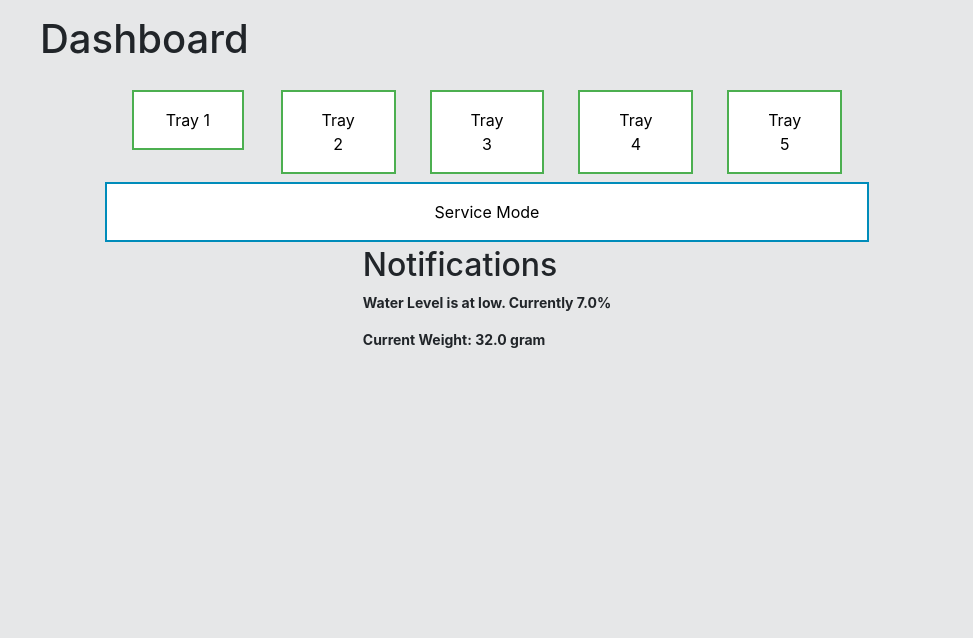
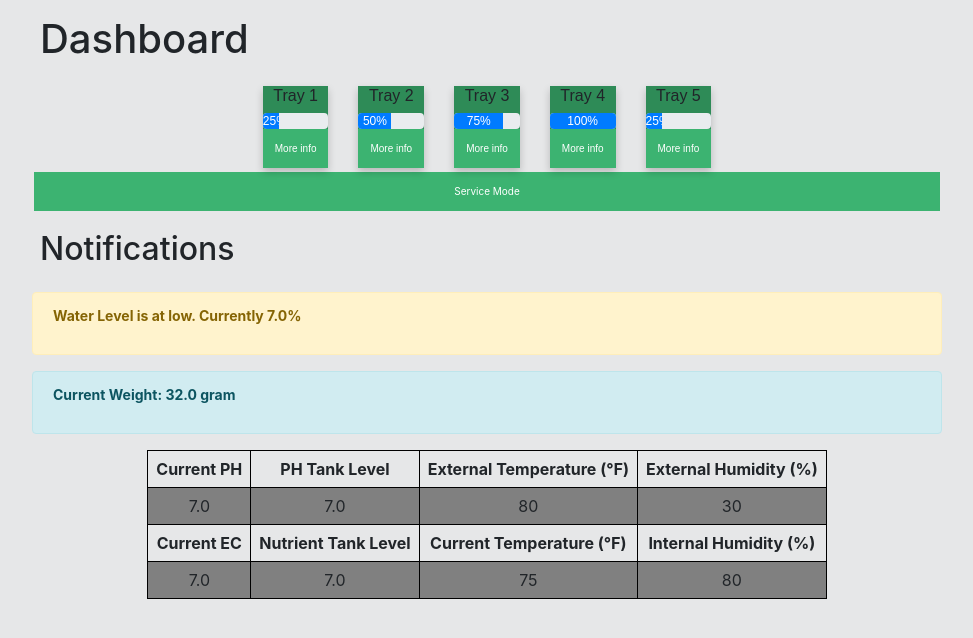
Before and after one commit to Dkenner1/Atomgreens, a Flask app: page / in a window 1280 px wide. Shown: the top 638 px of the page, without its empty margins (153-1126 px from the left). Run offline with Flask 2, Linux system fonts and the light colour scheme; data comes from the database, SQL or seed files in the repository; some libraries are stand-ins or nearby versions.

Commit message:
Implemented all UI template elements to index page

```diff
--- a/AtomgreensUI/static/css/style.css
+++ b/AtomgreensUI/static/css/style.css
@@ -3,23 +3,11 @@
   color: white;
   padding: 16px 32px;
   text-align: center;
-  text-decoration: none;
   display: inline-block;
   font-size: 16px;
   margin: 4px 2px;
   transition-duration: 0.4s;
   cursor: pointer;
-}
-
-.button1 {
-  background-color: white;
-  color: black;
-  border: 2px solid #4CAF50;
-}
-
-.button1:hover {
-  background-color: #4CAF50;
-  color: white;
 }
 
 .button2 {
@@ -70,6 +58,47 @@
     padding-left:  10px;
 }
 
-.tray-box {
+.fullCard {
+  box-shadow: 0 4px 8px 0 rgba(0, 0, 0, 0.2);
+  max-width: 300px;
+  margin: auto;
+  text-align: center;
+  font-family: arial;
+}
 
+.cardContent {
+    background-color: seagreen;
+    font-size: 20px;
 }
+
+.cardButton {
+  border: none;
+  outline: 0;
+  padding: 12px;
+  color: white;
+  background-color: mediumseagreen;
+  text-align: center;
+  cursor: pointer;
+  width: 100%;
+  font-size: 10px
+}
+
+.cardButton:hover {
+  opacity: 0.7;
+}
+
+.table {
+  border-collapse: collapse;
+  width: 100%;
+  align-content: center;
+}
+
+td, th {
+  border: 1px solid black;
+  text-align: center;
+  padding: 8px;
+}
+
+tr:nth-child(even) {
+  background-color: gray;
+}
--- a/AtomgreensUI/templates/base.html
+++ b/AtomgreensUI/templates/base.html
@@ -4,6 +4,8 @@
     <link href="/static/css/dashboard.css" rel="stylesheet">
     <link href="/static/css/style.css" rel="stylesheet">
     <link href="/static/js/ChartJS/Chart.css" rel="stylesheet">
+    <link rel="stylesheet" type="text/css" href="loading-bar.css"/>
+
     <title></title>
     {% block headInfo %} {% endblock %}
 </head>
@@ -12,7 +14,7 @@
 body {
   background-color: #e6e7e8;
   background-attachment: fixed;
-    background-position: right top;
+  background-position: right top;
   background-size: cover;
 }
 </style>
@@ -22,10 +24,10 @@ body {
 {% block content %}
 {% endblock %}
 
-
 </body>
 </html>
 {% block script %}
+
 {% endblock %}
 {% block additional %}
 {% endblock %}
--- a/AtomgreensUI/templates/index.html
+++ b/AtomgreensUI/templates/index.html
@@ -9,56 +9,152 @@
 		</div>
 
 		 <!-- Main content -->
-		<section>
+		<section id="trayButtons">
 			<div class="container-fluid">
 				<div class="d-flex justify-content-center">
 					<div class="row">
 						<div class="col">
-							<button class="button button1" onclick="document.location='trayinfo/1'">Tray 1</button>
+							<div class="fullCard">
+								<div class="cardContent">
+									<div class="cardInfo">
+								  		<h6>Tray 1</h6>
+										<div class="progress">
+  											<div class="progress-bar" style="width:25%">25%</div>
+										</div>
+								  		<button class="cardButton" onclick="document.location='trayinfo/1'">More info</button>
+									</div>
+							  	</div>
+						    </div>
 						</div>
 						<div class="col">
-							<button class="button button1" onclick="document.location='trayinfo/2'">Tray 2</button>
+							<div class="fullCard">
+								<div class="cardContent">
+									<div class="cardInfo">
+								  		<h6>Tray 2</h6>
+										<div class="progress">
+  											<div class="progress-bar" style="width:50%">50%</div>
+										</div>
+								  		<button class="cardButton" onclick="document.location='trayinfo/2'">More info</button>
+									</div>
+							  	</div>
+						    </div>
 						</div>
 						<div class="col">
-							<button class="button button1" onclick="document.location='trayinfo/3'">Tray 3</button>
+							<div class="fullCard">
+								<div class="cardContent">
+									<div class="cardInfo">
+								  		<h6>Tray 3</h6>
+										<div class="progress">
+  											<div class="progress-bar" style="width:75%">75%</div>
+										</div>
+								  		<button class="cardButton" onclick="document.location='trayinfo/3'">More info</button>
+									</div>
+							  	</div>
+						    </div>
 						</div>
 						<div class="col">
-							<button class="button button1" onclick="document.location='trayinfo/4'">Tray 4</button>
+							<div class="fullCard">
+								<div class="cardContent">
+									<div class="cardInfo">
+								  		<h6>Tray 4</h6>
+										<div class="progress">
+  											<div class="progress-bar" style="width:100%">100%</div>
+										</div>
+								  		<button class="cardButton" onclick="document.location='trayinfo/4'">More info</button>
+									</div>
+							  	</div>
+						    </div>
 						</div>
 						<div class="col">
-							<button class="button button1" onclick="document.location='trayinfo/5'">Tray 5</button>
+							<div class="fullCard">
+								<div class="cardContent">
+									<div class="cardInfo">
+								  		<h6>Tray 5</h6>
+										<div class="progress">
+  											<div class="progress-bar" style="width:25%">25%</div>
+										</div>
+								  		<button class="cardButton" onclick="document.location='trayinfo/5'">More info</button>
+									</div>
+							  	</div>
+						    </div>
 						</div>
 					</div>
 				</div>
 			</div>
 		</section>
+
+		<section id="serviceMode">
+			<div class="container-fluid">
+				<div class="d-flex justify-content-center">
+					<button class="button cardButton" onclick="document.location='service'">Service Mode</button>
+				</div>
+			</div>
+		</section>
+
+		<section id = "notifications">
+			<div class="content-header">
+				<div class="container-fluid">
+					<h2>Notifications</h2>
+				</div>
+			</div>
+			<div class="container-fluid">
+				{% for tray in status.tray_status %}
+				{% if tray.iscomplete %}
+				<div class="alert alert-success">
+				<p><b>Tray {{ tray.id }}: is ready to harvest!</b></p>
+				</div>
+				{% endif %}
+				{% endfor %}
 			</div>
 
+			<div class="container-fluid">
+				{% if status.water_level is defined and status.water_level < 50 %}
+				<div class="alert alert-warning">
+					<p><b>Water Level is at low. Currently {{ status.water_level }}%</b></p>
+				</div>
+				{% endif %}
+			</div>
 
+			<div class="container-fluid">
+				<div class="alert alert-info">
+					<p><b>Current Weight: {{status.weight}} gram</b></p>
+				</div>
+			</div>
+		</section>
 
-	<div class="row">
+		<section id="info">
 			<div class="container-fluid">
 				<div class="d-flex justify-content-center">
-				<button class="button button2" onclick="document.location='service'">Service Mode</button>
+					<table id="infoTable" >
+						<tr>
+							<th>Current PH</th>
+							<th>PH Tank Level</th>
+							<th>External Temperature (℉) </th>
+							<th>External Humidity (%) </th>
+						</tr>
+						<tr>
+							<td>7.0</td>
+							<td>7.0</td>
+							<td>80</td>
+							<td>30</td>
+						</tr>
+						<tr>
+							<th>Current EC</th>
+							<th>Nutrient Tank Level</th>
+							<th>Current Temperature (℉) </th>
+							<th>Internal Humidity (%) </th>
+						</tr>
+						<tr>
+							<td>7.0</td>
+							<td>7.0</td>
+							<td>75</td>
+							<td>80</td>
+						</tr>
+					</table>
 				</div>
 			</div>
-	</div>
-
-	<div class="d-flex justify-content-center">
-   <section id = "2">
-	   <h2>Notifications</h2>
-	   {% for tray in status.tray_status %}
-	   {% if tray.iscomplete %}
-      	<p><b>Tray {{ tray.id }}: is ready to harvest!</b></p>
-	   {% endif %}
-	   {% endfor %}
-	   {% if status.water_level is defined and status.water_level < 50 %}
-	   <p><b>Water Level is at low. Currently {{ status.water_level }}%</b></p>
-	   {% endif %}
-	   <p><b>Current Weight: {{status.weight}} gram</b></p>
 		</section>
 	</div>
-
 
 {% endblock %}
 {% block script %}
```
Lines whose indentation alone changed are shown as unchanged.
